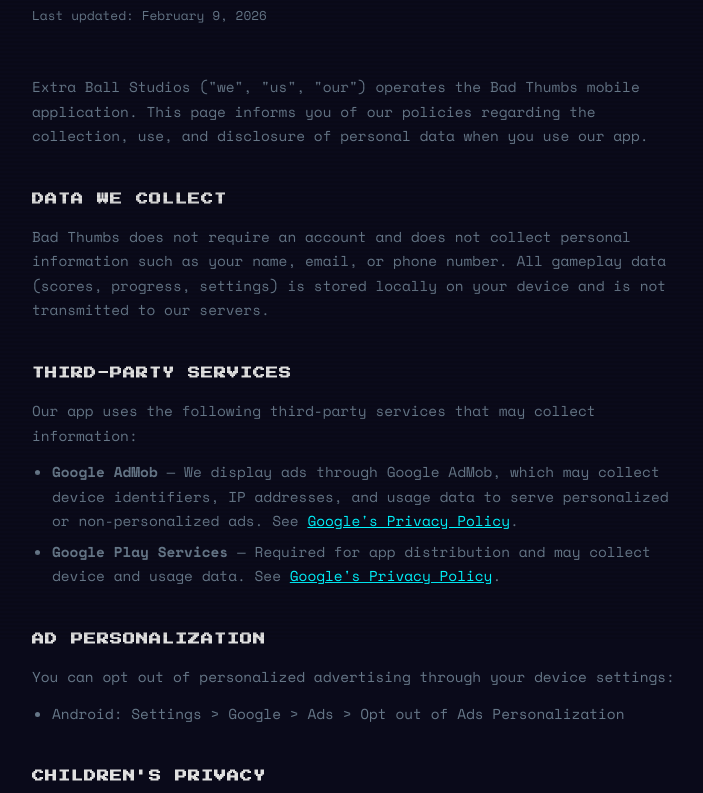
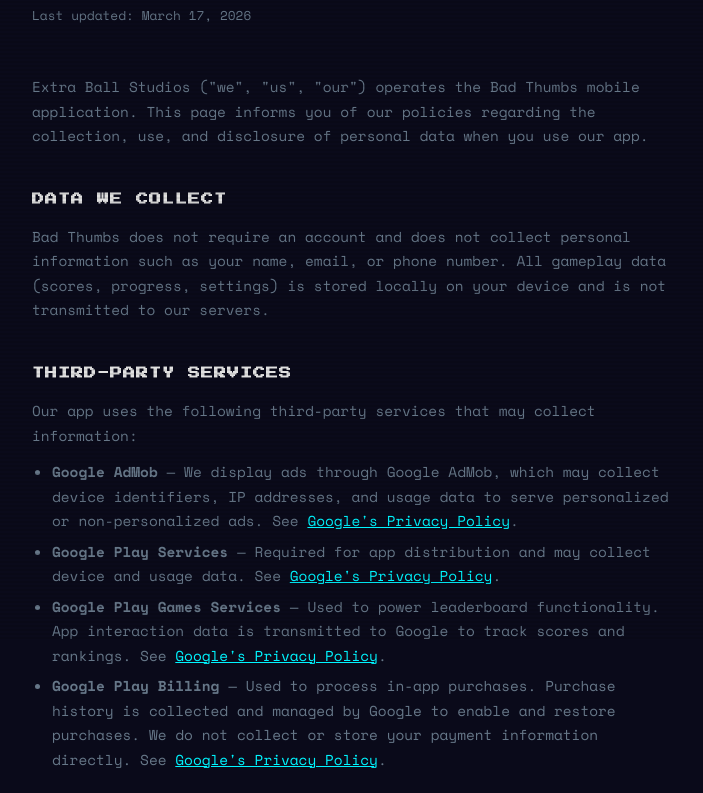
Before and after one commit to terrorcell/extraballstudios-website, a plain HTML site: page privacy.html in a window 1280 px wide. Shown: the part 159-952 px from the top of the page, without its empty margins (282-985 px from the left). Drawn offline with nearby package versions, Linux system fonts and the light colour scheme.

Commit message:
Update privacy.html

```diff
--- a/privacy.html
+++ b/privacy.html
@@ -95,7 +95,7 @@
   <div class="container">
     <a href="index.html" class="back-link">&larr; BACK</a>
     <h1>PRIVACY POLICY</h1>
-    <p class="updated">Last updated: February 9, 2026</p>
+    <p class="updated">Last updated: March 17, 2026</p>
 
     <p>Extra Ball Studios ("we", "us", "our") operates the Bad Thumbs mobile application. This page informs you of our policies regarding the collection, use, and disclosure of personal data when you use our app.</p>
 
@@ -107,6 +107,8 @@
     <ul>
       <li><strong>Google AdMob</strong> — We display ads through Google AdMob, which may collect device identifiers, IP addresses, and usage data to serve personalized or non-personalized ads. See <a href="https://policies.google.com/privacy" target="_blank" rel="noopener">Google's Privacy Policy</a>.</li>
       <li><strong>Google Play Services</strong> — Required for app distribution and may collect device and usage data. See <a href="https://policies.google.com/privacy" target="_blank" rel="noopener">Google's Privacy Policy</a>.</li>
+      <li><strong>Google Play Games Services</strong> — Used to power leaderboard functionality. App interaction data is transmitted to Google to track scores and rankings. See <a href="https://policies.google.com/privacy" target="_blank" rel="noopener">Google's Privacy Policy</a>.</li>
+      <li><strong>Google Play Billing</strong> — Used to process in-app purchases. Purchase history is collected and managed by Google to enable and restore purchases. We do not collect or store your payment information directly. See <a href="https://policies.google.com/privacy" target="_blank" rel="noopener">Google's Privacy Policy</a>.</li>
     </ul>
 
     <h2>AD PERSONALIZATION</h2>
```
